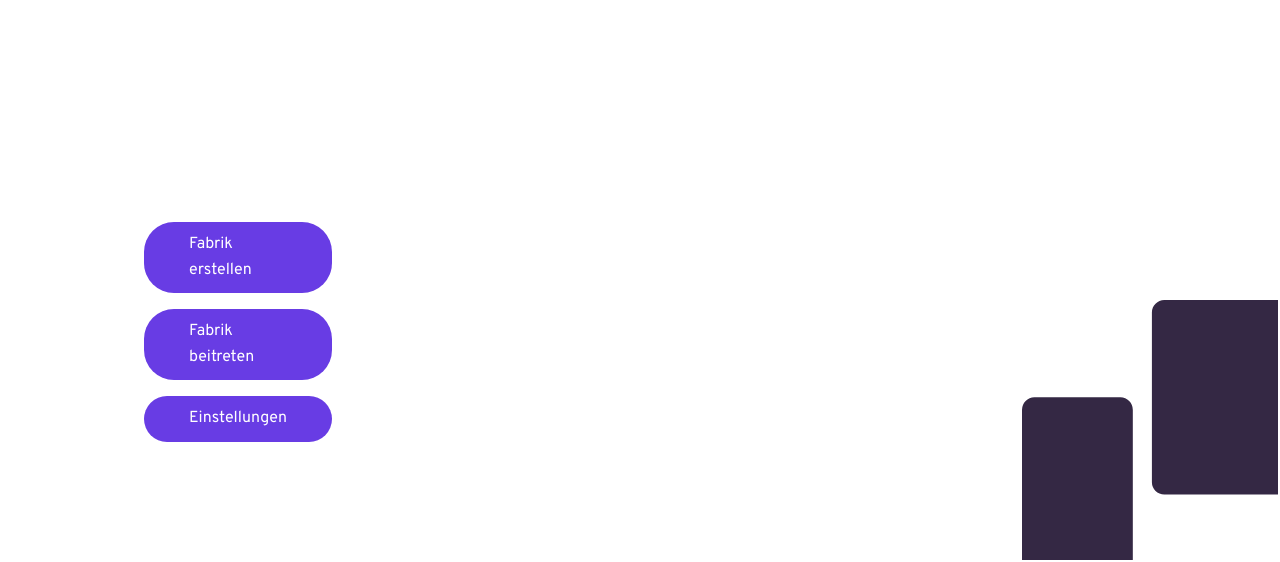
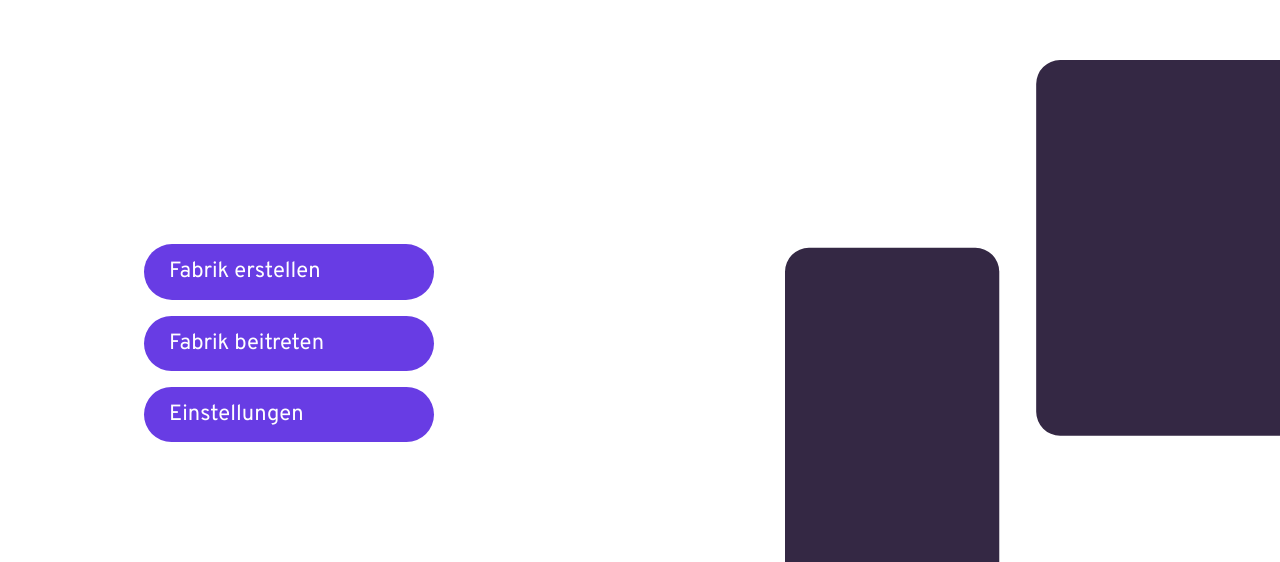
Before and after one commit to juandrle/FactoryApp, a Vue app in the folder frontend/: page / in a window 1280 px wide. Shown: the part 238-800 px from the top of the page. Built offline with nearby package versions, Linux system fonts and the light colour scheme.

Commit message:
finished design homescreen

```diff
--- a/frontend/src/App.vue
+++ b/frontend/src/App.vue
@@ -4,7 +4,6 @@ import { RouterLink, RouterView } from 'vue-router'
 </script>
 
 <template>
-
   <RouterView />
 </template>
 
--- a/frontend/src/assets/base.css
+++ b/frontend/src/assets/base.css
@@ -6,7 +6,8 @@
   --vt-c-white-soft: #f8f8f8;
   --vt-c-white-mute: #f2f2f2;
 
-  --vt-c-black: #12111A;
+  /*--vt-c-black: #12111A;*/
+  --vt-c-black: linear-gradient(#12111A, #211432);
   --vt-c-black-soft: #222222;
   --vt-c-black-mute: #282828;
 
@@ -69,7 +70,7 @@ body {
   line-height: 1.6;
   font-family: 'Overpass', sans-serif;
   font-size: 15px;
-  text-rendering: optimizeLegibility;
+  /* text-rendering: optimizeLegibility; */
   -webkit-font-smoothing: antialiased;
   -moz-osx-font-smoothing: grayscale;
 }
--- a/frontend/src/components/Button.vue
+++ b/frontend/src/components/Button.vue
@@ -11,13 +11,15 @@ defineProps({
 <style>
 .v-button{
     background-color:#683CE4;
-	border-radius:30px;
+	display: inline-block;
+	border-radius:35px;
 	cursor:pointer;
 	color:#ffffff;
-	font-size:16px;
+	font-size:22px;
 	text-decoration:none;
-    max-width: 250px;
-    padding: 10px 45px;
+    padding: 10px 10px 10px 25px;
+	margin: auto;
+	width: 290px;
 }
 .v-button:hover {
 	background-color:#4b2ba6;
--- a/frontend/src/views/HomeView.vue
+++ b/frontend/src/views/HomeView.vue
@@ -16,7 +16,7 @@ import Button from '../components/Button.vue'
       </div>
     </div>
     <div class="m-item"><h1 class="game-name">Machine Deluxe 3000</h1></div>
-    <div class="s-item"><img src="../assets/rectangles.svg" alt="" style="transform: translate(30px, 30px); width: 100%;"></div>
+    <div class="s-item"></div>
   </div>
 </template>
 
@@ -25,6 +25,10 @@ import Button from '../components/Button.vue'
   display: flex;
   min-width: 100vw;
   min-height: 100vh;
+  background-image: url('../assets/rectangles.svg');
+  background-repeat: no-repeat;
+  background-attachment: fixed;
+  background-position: right bottom;
 }
 .container .s-item {
   display: flex;
@@ -50,8 +54,14 @@ import Button from '../components/Button.vue'
 .game-name{
   position: absolute;
   top: 20%;
-  letter-spacing: 1.5px;
-  font-size: 40px;
-  font-weight: 800;
+  font: normal normal bold 70px/84px Overpass;
+  letter-spacing: 0px;
 }
+/* .container .s-item .svg-container {
+  position: absolute;
+  top: 0;
+  left: 0;
+  width: 100%;
+  height: 100%;
+} */
 </style>
```
Also changed, not shown: frontend/src/assets/rectangles.svg.
